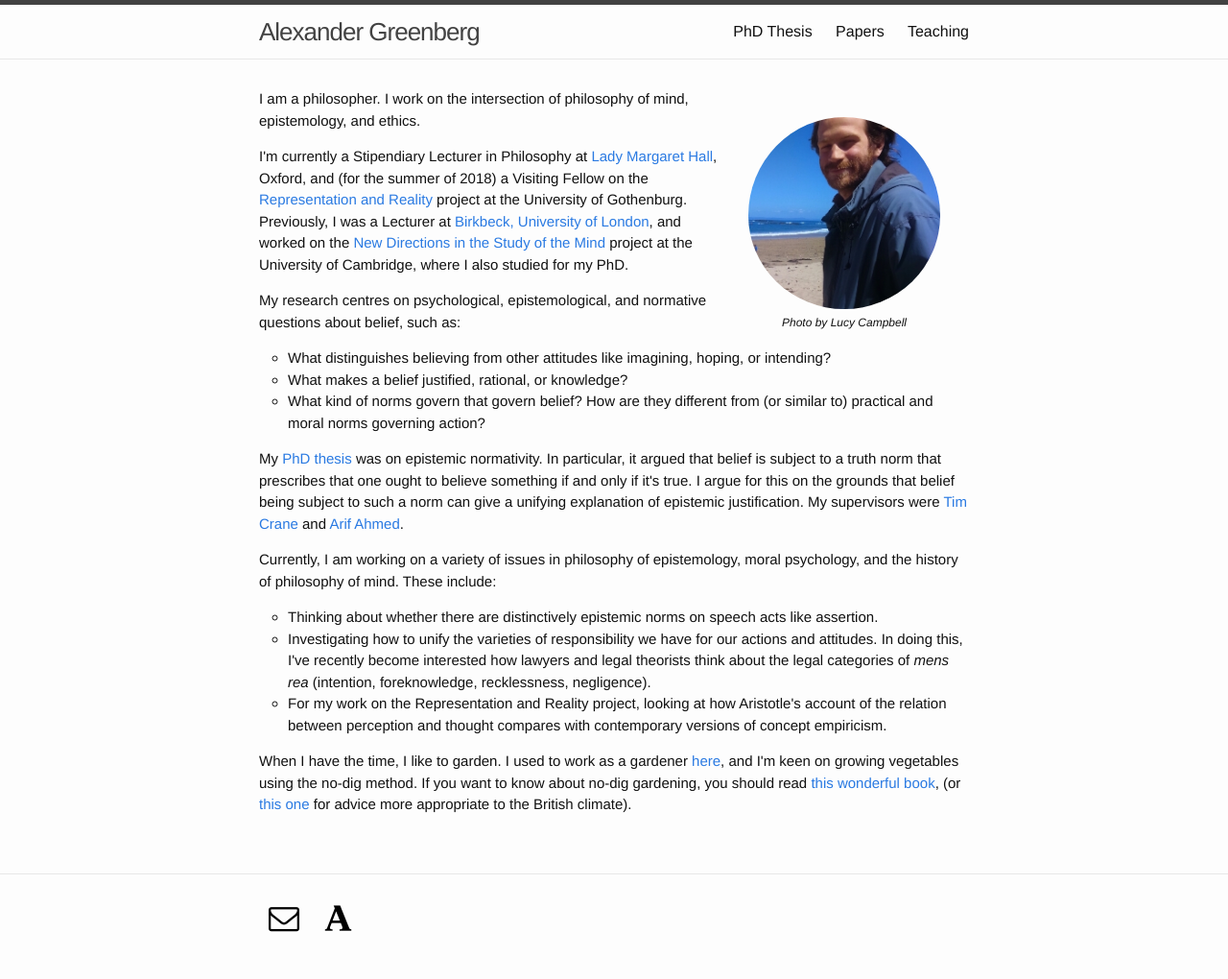
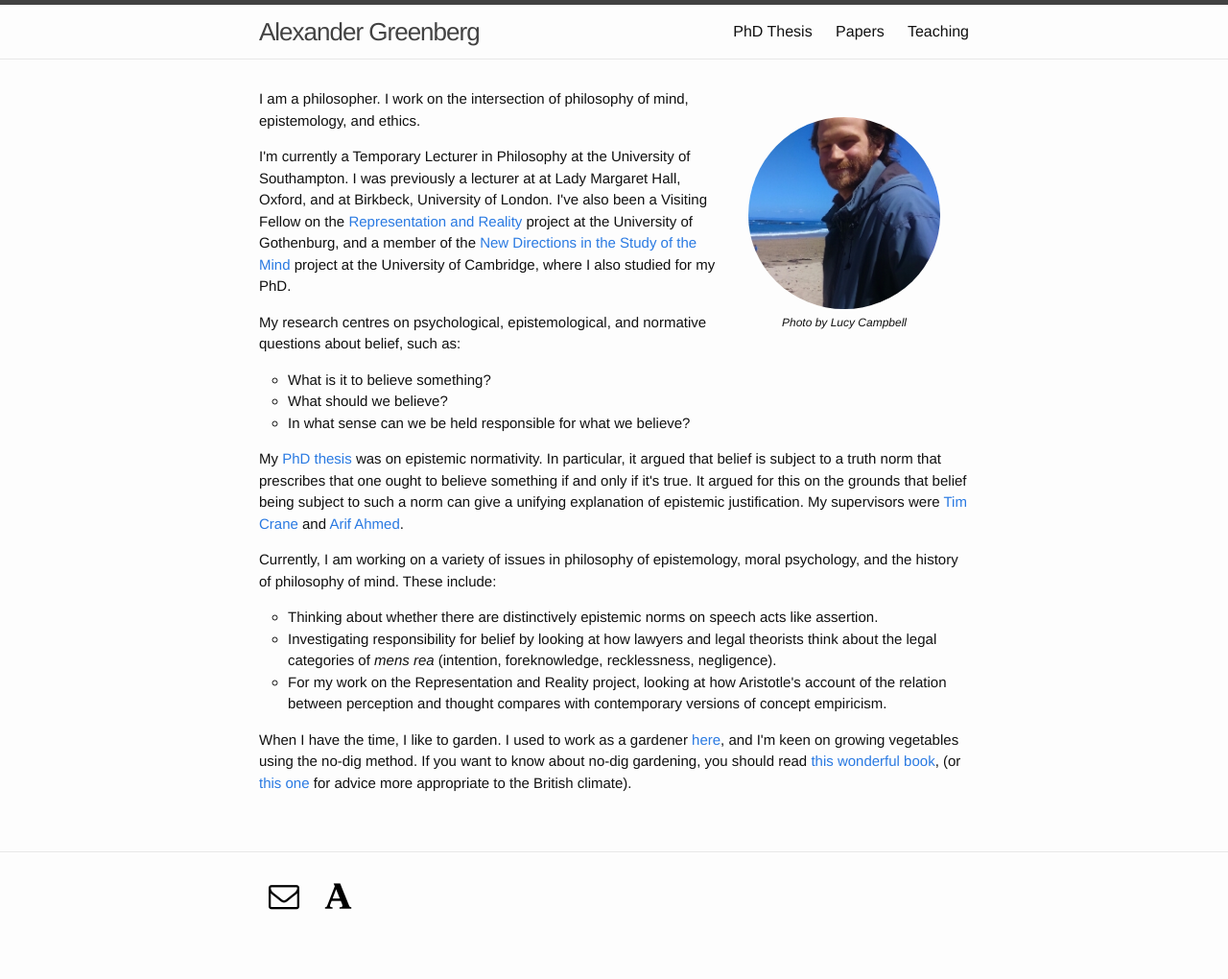
Before and after one commit to alexandergreenberg/alexandergreenberg.github.io, a Jekyll site: the page built from index.html, in a window 1280 px wide. Shown: the whole page at 96% size. Built offline with Jekyll 4.4.1, drawn with Linux system fonts in a browser that asks for light colours; some web fonts are replaced; after the commit the page ends 997 px from its top, so only the background shows below that.

Commit message:
Update index.html

```diff
--- a/index.html
+++ b/index.html
@@ -9,18 +9,18 @@ layout: default
     <p class="photo-credit"><em>Photo by Lucy Campbell</em></p>
   </div>
     <p class="paragraph">I am a philosopher. I work on the intersection of philosophy of mind, epistemology, and ethics.</p>
-  <p class="paragraph">I'm currently a Stipendiary Lecturer in Philosophy at <a href="http://www.lmh.ox.ac.uk">Lady Margaret Hall</a>, Oxford, and (for the summer of 2018) a Visiting Fellow on the <a href="https://representationandreality.gu.se" target="_blank">Representation and Reality</a> project at the University of Gothenburg. Previously, I was a Lecturer at <a href="http://www.bbk.ac.uk/philosophy/">Birkbeck, University of London</a>, and worked on the <a href="http://www.newdirectionsproject.com" target="_blank">New Directions in the Study of the Mind</a> project at the University of Cambridge, where I also studied for my PhD.</p>
+  <p class="paragraph">I'm currently a Temporary Lecturer in Philosophy at the University of Southampton. I was previously a lecturer at at Lady Margaret Hall, Oxford, and at Birkbeck, University of London. I've also been a Visiting Fellow on the <a href="https://representationandreality.gu.se" target="_blank">Representation and Reality</a> project at the University of Gothenburg, and a member of the <a href="http://www.newdirectionsproject.com" target="_blank">New Directions in the Study of the Mind</a> project at the University of Cambridge, where I also studied for my PhD.</p>
   <p class="paragraph">My research centres on psychological, epistemological, and normative questions about belief, such as:</p>
       <ul class="questions-list">
-        <li>What distinguishes believing from other attitudes like imagining, hoping, or intending?</li>
-        <li>What makes a belief justified, rational, or knowledge?</li>
-        <li>What kind of norms govern that govern belief? How are they different from (or similar to) practical and moral norms governing action?</li>
+        <li>What is it to believe something?</li>
+        <li>What should we believe?</li>
+        <li>In what sense can we be held responsible for what we believe?</li>
       </ul>
-    <p class="paragraph">My <a href="/phd-thesis/">PhD thesis</a> was on epistemic normativity. In particular, it argued that belief is subject to a truth norm that prescribes that one ought to believe something if and only if it's true. I argue for this on the grounds that belief being subject to such a norm can give a unifying explanation of epistemic justification. My supervisors were <a href="http://www.timcrane.com" target="_blank">Tim Crane</a> and <a href="http://www.phil.cam.ac.uk/people/teaching-research-pages/ahmed/ahmed-page" target="_blank">Arif Ahmed</a>.</p>
+    <p class="paragraph">My <a href="/phd-thesis/">PhD thesis</a> was on epistemic normativity. In particular, it argued that belief is subject to a truth norm that prescribes that one ought to believe something if and only if it's true. It argued for this on the grounds that belief being subject to such a norm can give a unifying explanation of epistemic justification. My supervisors were <a href="http://www.timcrane.com" target="_blank">Tim Crane</a> and <a href="http://www.phil.cam.ac.uk/people/teaching-research-pages/ahmed/ahmed-page" target="_blank">Arif Ahmed</a>.</p>
     <p class="paragraph">Currently, I am working on a variety of issues in philosophy of epistemology, moral psychology, and the history of philosophy of mind. These include:
       <ul class="questions-list">
         <li>Thinking about whether there are distinctively epistemic norms on speech acts like assertion.</li>
-        <li>Investigating how to unify the varieties of responsibility we have for our actions and attitudes. In doing this, I've recently become interested how lawyers and legal theorists think about the legal categories of <em>mens rea</em> (intention, foreknowledge, recklessness, negligence).</li>
+        <li>Investigating responsibility for belief by looking at how lawyers and legal theorists think about the legal categories of <em>mens rea</em> (intention, foreknowledge, recklessness, negligence).</li>
         <li>For my work on the Representation and Reality project, looking at how Aristotle's account of the relation between perception and thought compares with contemporary versions of concept empiricism.</li>
       </ul>
     <p class="paragraph">When I have the time, I like to garden. I used to work as a gardener <a href="http://www.kings.cam.ac.uk/about/history.html#gardens" target="_blank">here</a>, and I'm keen on growing vegetables using the no-dig method. If you want to know about no-dig gardening, you should read <a href="http://www.nyrb.com/products/the-one-straw-revolution?variant=1094932353" target="_blank">this wonderful book</a>, (or <a href="http://www.charlesdowding.co.uk/product/organic-gardening-the-natural-no-dig-way/" target="_blank">this one</a> for advice more appropriate to the British climate).</p>
```
